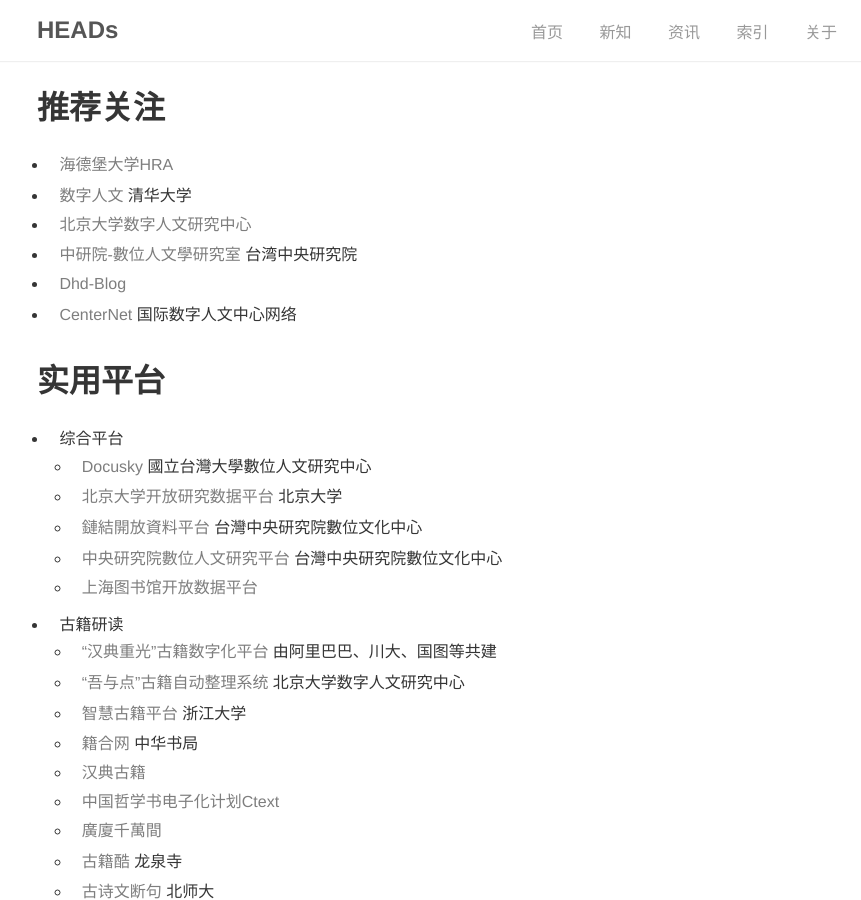
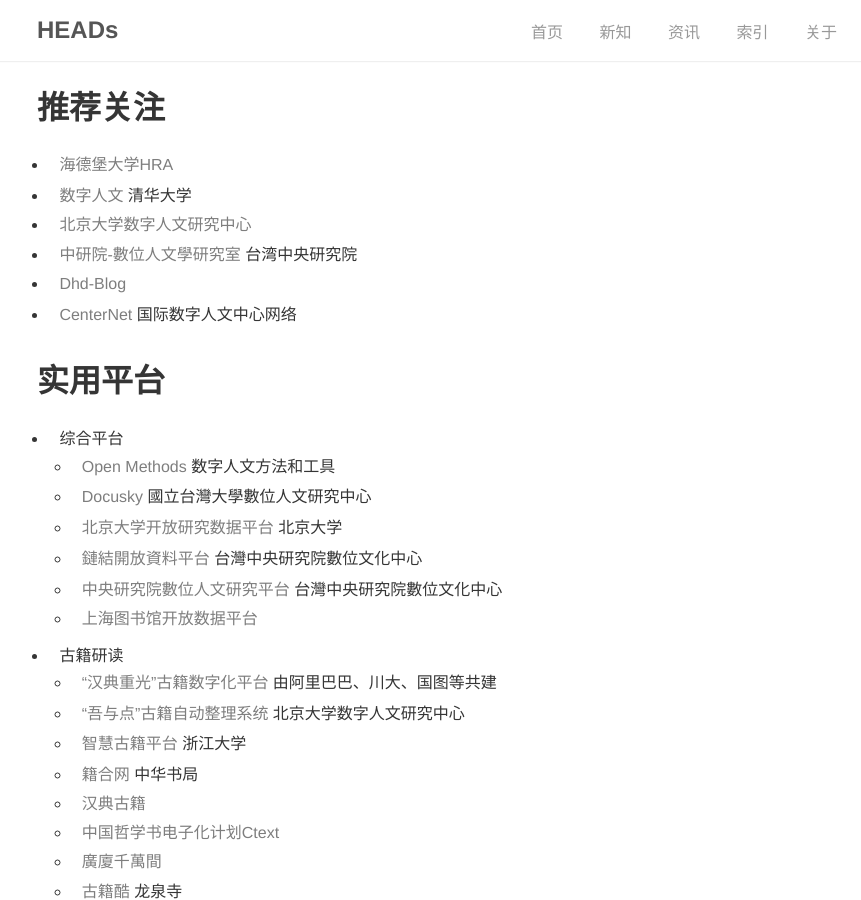
Before and after one commit to DHHD2022/DHHD2022.GitHub.io, a Jekyll site: the page built from dh_index/index.md, in a window 1280 px wide and 900 px high. Shown: the whole window, without its empty margins (203-1064 px from the left). Built offline with Jekyll 4.4.1, drawn with Linux system fonts in a browser that asks for light colours; some of the changed text lies outside the part shown.

Commit message:
Update index.md

```diff
--- a/dh_index/index.md
+++ b/dh_index/index.md
@@ -13,11 +13,13 @@
 
 # 实用平台
 * 综合平台
+  * [Open Methods](https://openmethods.dariah.eu/) 数字人文方法和工具
   * [Docusky](https://docusky.org.tw/DocuSky/home/v5/) 國立台灣大學數位人文研究中心
   * [北京大学开放研究数据平台](https://opendata.pku.edu.cn/) 北京大学
   * [鏈結開放資料平台](https://data.ascdc.tw/) 台灣中央研究院數位文化中心
   * [中央研究院數位人文研究平台](https://dh.ascdc.sinica.edu.tw/) 台灣中央研究院數位文化中心
   * [上海图书馆开放数据平台](http://data.library.sh.cn/index)
+
 * 古籍研读
   * [“汉典重光”古籍数字化平台](https://wenyuan.aliyun.com/home) 由阿里巴巴、川大、国图等共建
   * [“吾与点”古籍自动整理系统](https://wyd.kvlab.org/) 北京大学数字人文研究中心
```
Also changed, not shown: other parts of dh_index/index.md (+0 -1 lines).
